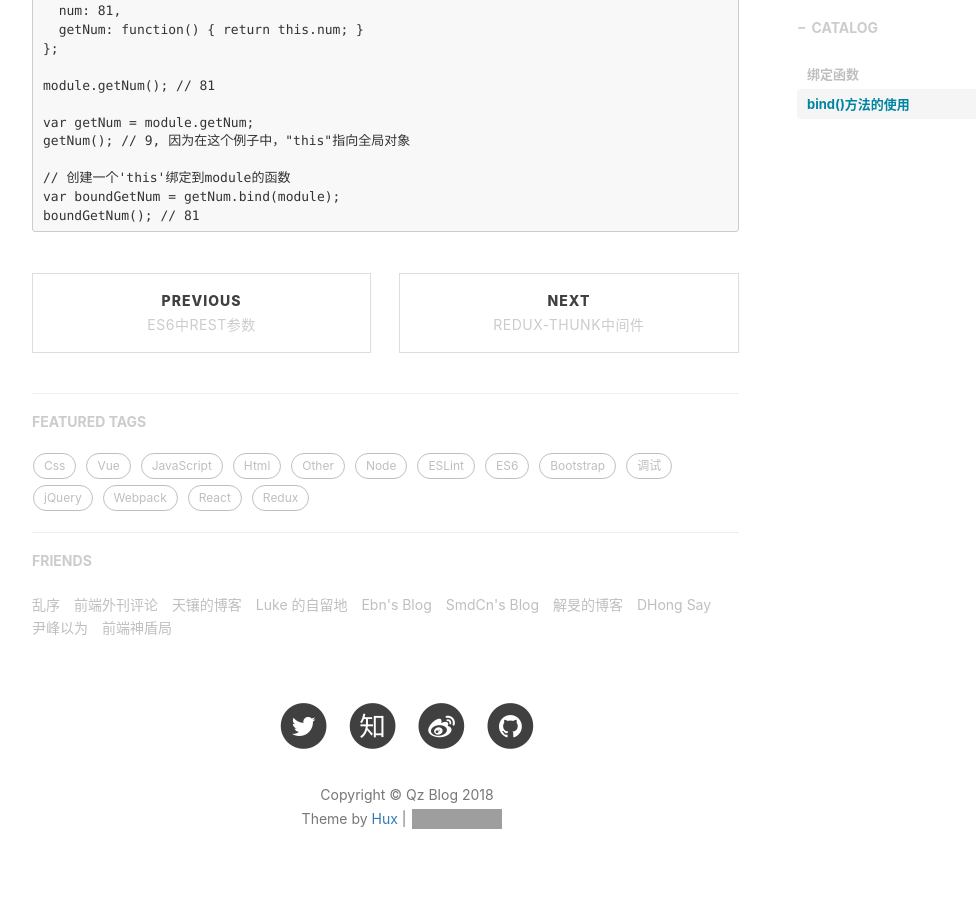
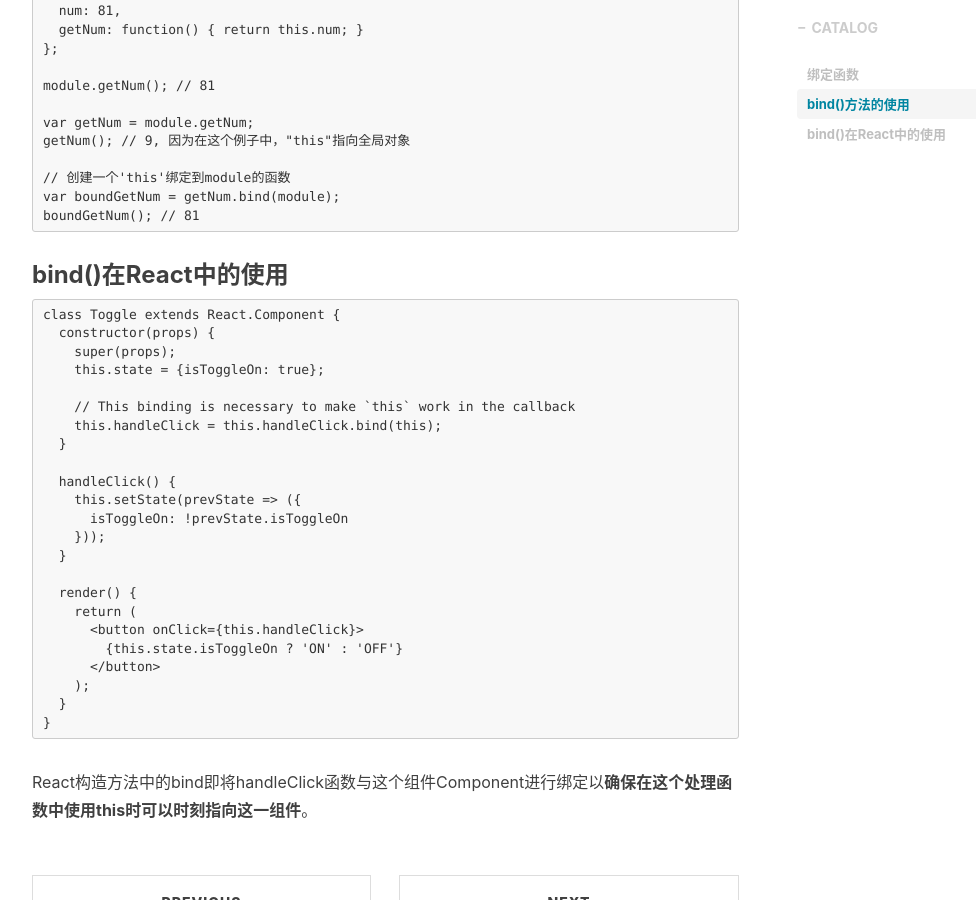
Before and after one commit to stephen-mi/QinZhen001.github.io, a Jekyll site: the page built from _posts/2018-01-11-bind()绑定函数-myblog.markdown, in a window 1280 px wide and 900 px high, scrolled down 1309 px. Shown: the whole window, without its empty margins (233-1209 px from the left). Built offline with Jekyll 4.4.1, drawn with Linux system fonts in a browser that asks for light colours; nearby versions of some CDN libraries; comment, search, counter and statistics services are not loaded; grey boxes are pictures that could not be loaded.

Commit message:
qz commit

````diff
--- a/_posts/2018-01-11-bind()绑定函数-myblog.markdown
+++ b/_posts/2018-01-11-bind()绑定函数-myblog.markdown
@@ -55,3 +55,33 @@ getNum(); // 9, 因为在这个例子中，"this"指向全局对象
 var boundGetNum = getNum.bind(module);
 boundGetNum(); // 81
 ```
+
+### bind()在React中的使用
+```
+class Toggle extends React.Component {
+  constructor(props) {
+    super(props);
+    this.state = {isToggleOn: true};
+
+    // This binding is necessary to make `this` work in the callback
+    this.handleClick = this.handleClick.bind(this);
+  }
+
+  handleClick() {
+    this.setState(prevState => ({
+      isToggleOn: !prevState.isToggleOn
+    }));
+  }
+
+  render() {
+    return (
+      <button onClick={this.handleClick}>
+        {this.state.isToggleOn ? 'ON' : 'OFF'}
+      </button>
+    );
+  }
+}
+```
+
+
+React构造方法中的bind即将handleClick函数与这个组件Component进行绑定以**确保在这个处理函数中使用this时可以时刻指向这一组件**。
````
Also changed, not shown: _posts/2018-01-17-prop-types库-myblog.markdown (+13 -2 lines), _posts/2018-01-18-调用函数时加括号与不加括号-myblog.markdown (added, +72 -0 lines).
